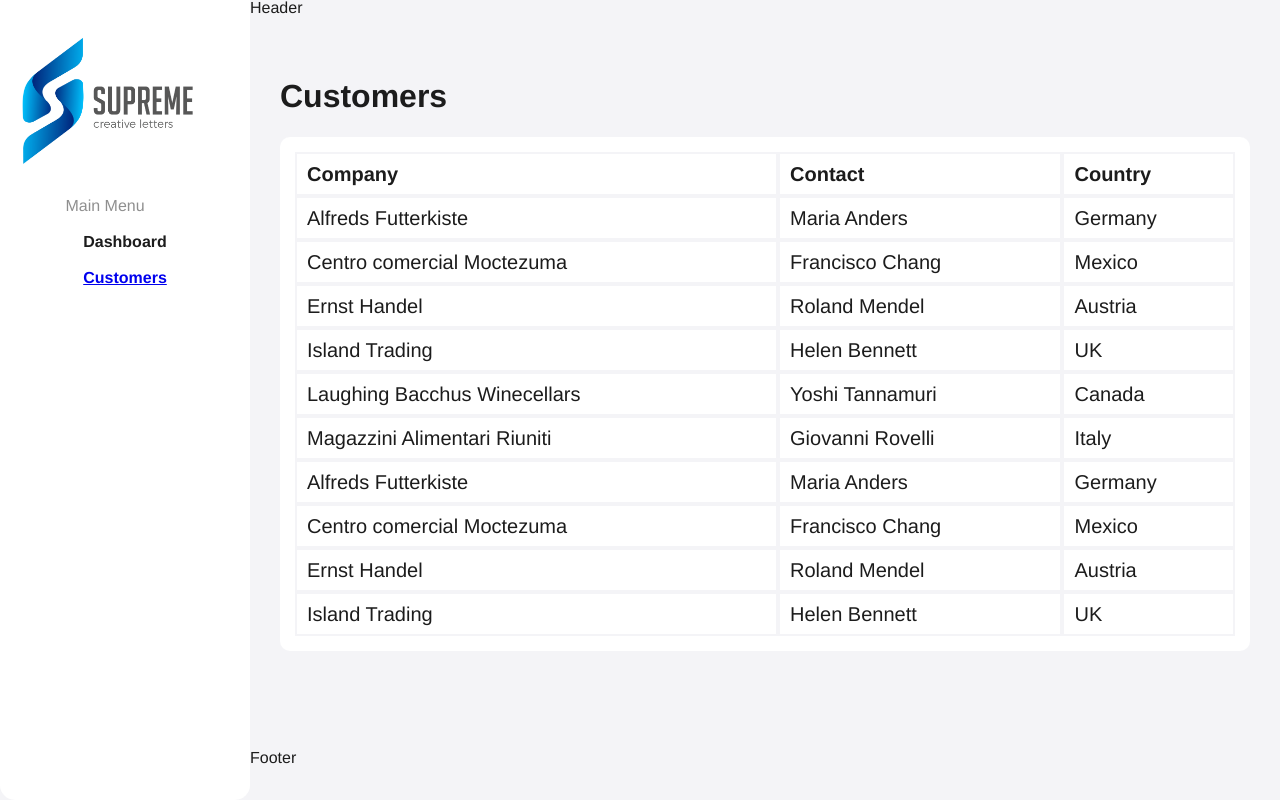
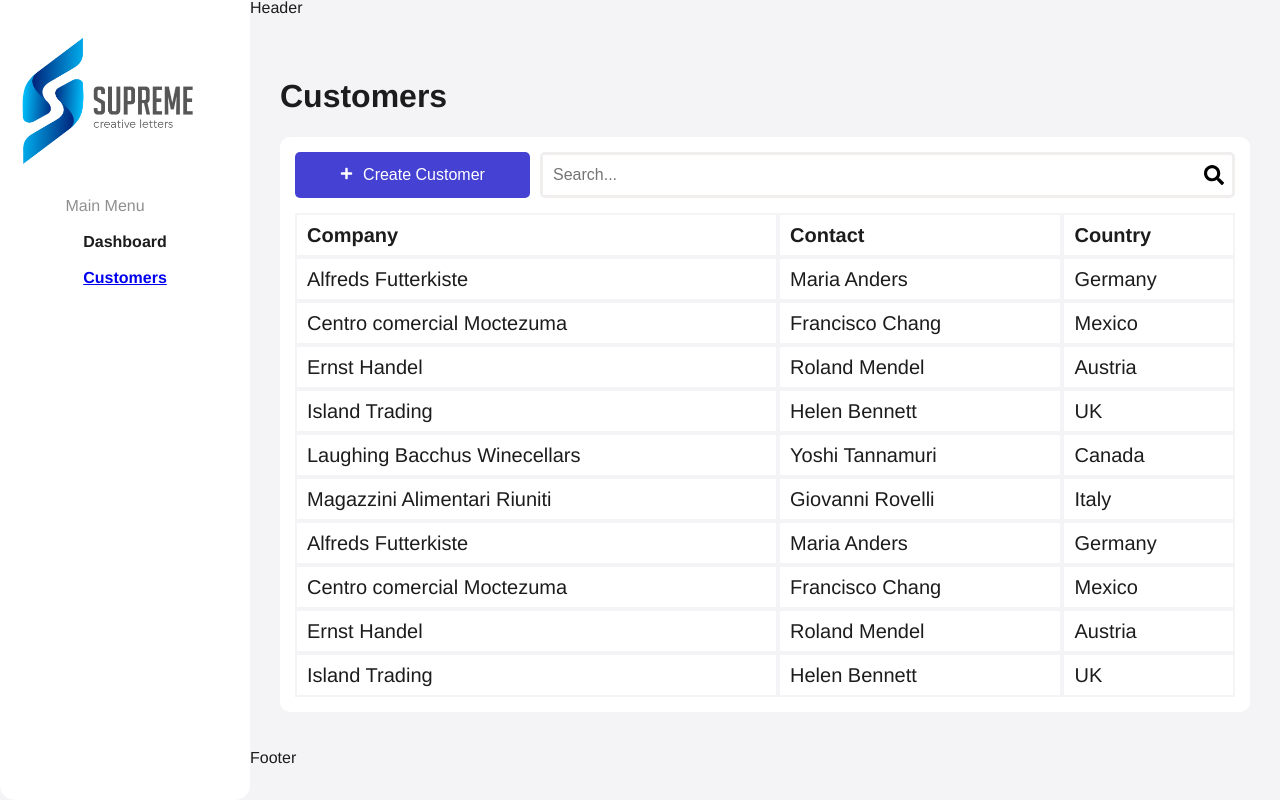
Before and after one commit to KatherinSernaMeza/customer-management-app, a React (Vite) app: page / in a window 1280 px wide. Built offline with nearby package versions, Linux system fonts and the light colour scheme.

Commit message:
add search- button styles

```diff
--- a/src/components/customers/ListCustomers.tsx
+++ b/src/components/customers/ListCustomers.tsx
@@ -1,6 +1,13 @@
+import Button from "../general/Button";
+import Search from "../general/Search";
+
 const ListCustomers = () => {
   return (
     <>
+      <div className="display-between">
+        <Button />
+        <Search />
+      </div>
       <table>
         <thead>
           <tr>
--- /dev/null
+++ b/src/components/general/Button.tsx
@@ -0,0 +1,16 @@
+import { FaPlus } from "react-icons/fa";
+
+const Button = () => {
+  return (
+    <>
+      <div>
+        <button className="input button-purple">
+          <FaPlus size={13} className="faplus" />
+          Create Customer
+        </button>
+      </div>
+    </>
+  );
+};
+
+export default Button;
--- /dev/null
+++ b/src/components/general/Pagination.tsx
@@ -0,0 +1,5 @@
+const Pagination = () => {
+  return <div>Pagination</div>;
+};
+
+export default Pagination;
--- /dev/null
+++ b/src/components/general/Search.tsx
@@ -0,0 +1,13 @@
+import { FaSearch } from "react-icons/fa";
+const Search = () => {
+  return (
+    <>
+      <div className="input search-container display-align-center">
+        <input className="search" placeholder="Search..." />
+        <FaSearch size={20} style={{ color: "black" }} />
+      </div>
+    </>
+  );
+};
+
+export default Search;
--- /dev/null
+++ b/src/styles/_buttons.scss
@@ -0,0 +1,10 @@
+.button-purple {
+  background: map-get($colorComponents, "primary");
+  width: 15%;
+  border: none;
+  min-width: 235px;
+  margin-right: 10px;
+}
+.faplus {
+  margin-right: 10px;
+}
--- a/src/styles/_customers.scss
+++ b/src/styles/_customers.scss
@@ -8,6 +8,7 @@
 table {
   width: 100%;
   font-size: 20px;
+  margin-top: 15px;
   border-collapse: inherit;
 }
 th,
--- a/src/styles/_global.scss
+++ b/src/styles/_global.scss
@@ -149,6 +149,34 @@ img {
   grid-area: footer;
   background-color: map-get($background, "primary");
 }
+.input {
+  color: map-get($colorText, "white");
+  border-radius: 5px;
+  height: 46px;
+  font-size: 16px;
+}
+.search-container {
+  width: 80%;
+  border: 3px solid #f1eeee;
+}
+.search {
+  font-size: 16px;
+  width: 96%;
+  height: 100%;
+  border: none;
+  outline: none;
+  padding: 10px;
+}
+
+.display-between {
+  display: flex;
+  justify-content: space-between;
+}
+.display-align-center {
+  display: flex;
+  align-items: center;
+}
+
 @include media-up-mobile(sm) {
   .grid-container {
     display: grid;
--- a/src/styles/_main.scss
+++ b/src/styles/_main.scss
@@ -14,3 +14,4 @@
 //-4 COMPONENTS
 @import "_menu.scss";
 @import "_customers.scss";
+@import "_buttons.scss";
--- a/src/styles/_variables.scss
+++ b/src/styles/_variables.scss
@@ -17,6 +17,11 @@ $colorText: (
   "primary": #1c1c1c,
   "secondary": #0094d5,
   "tertiary": #8f8f8f,
+  "white": #ffffff,
+);
+
+$border: (
+  "cream": #f4f4f7,
 );
 
 $colorIcons: (
```
